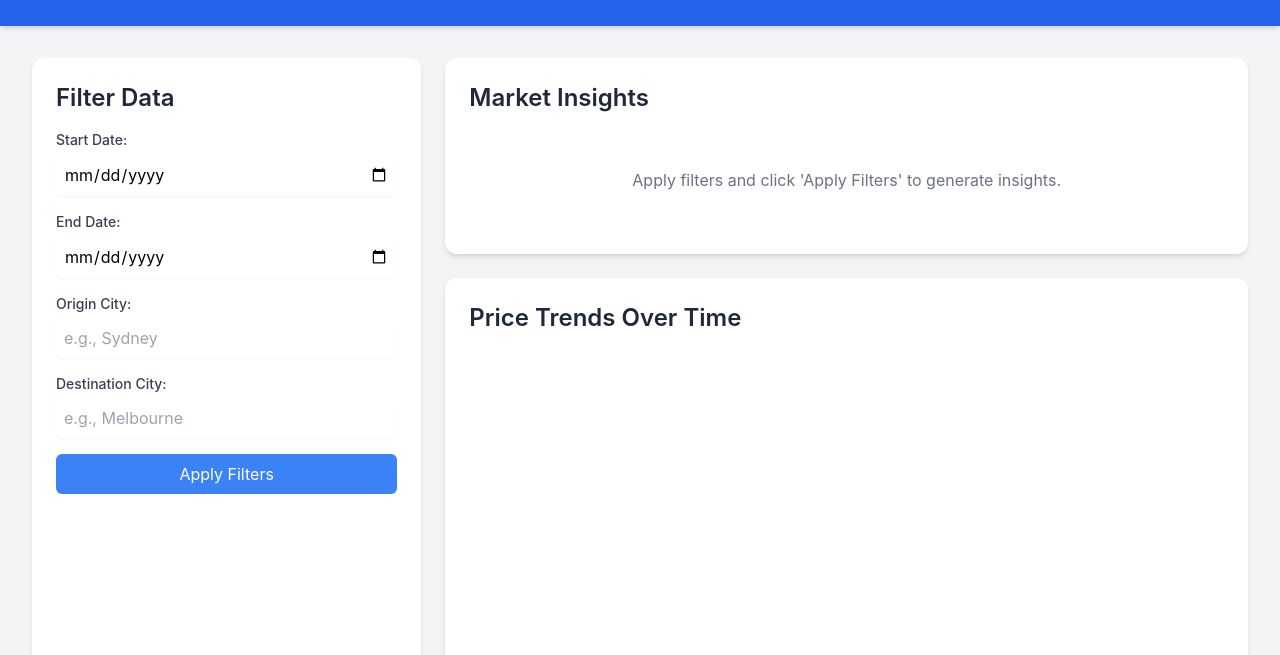
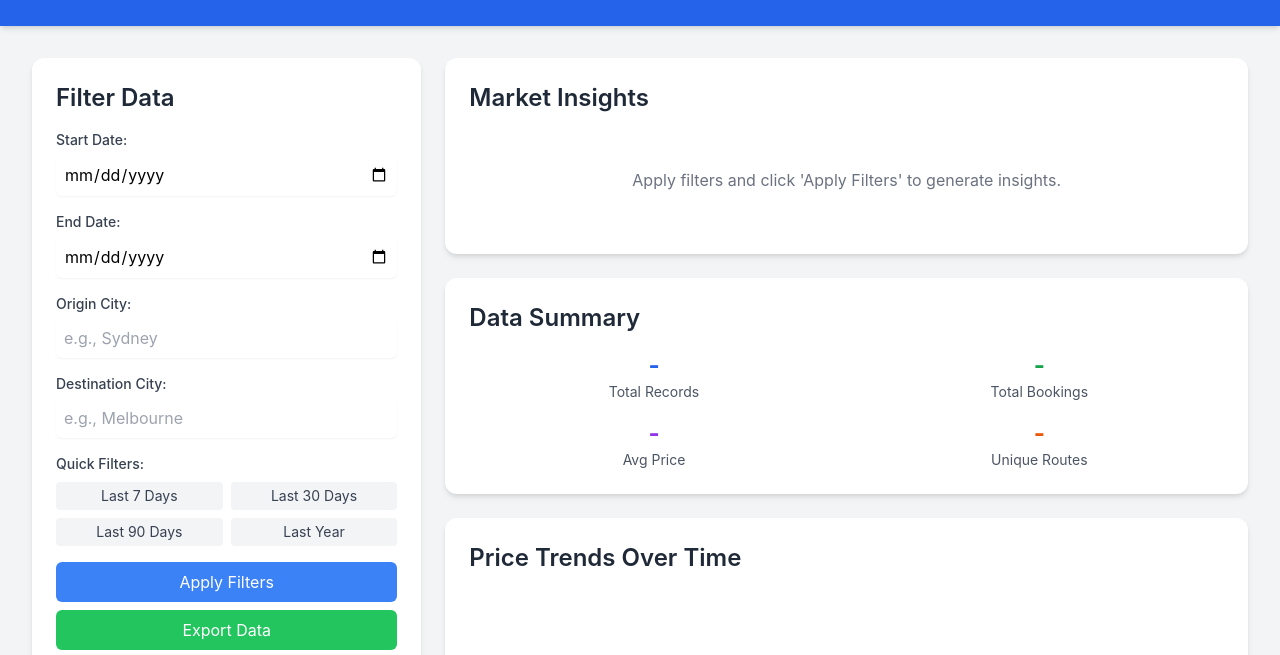
Before and after one commit to ysb74/aviation, a plain HTML site: page index.html in a window 1280 px wide. Shown: the part 106-761 px from the top of the page. Drawn offline with nearby package versions, Linux system fonts and the light colour scheme.

Commit message:
feat: Added new UI components and improved layout - Added data export button - Added quick filter preset buttons - Added data summary statistics card - Added clear filters button - Improved overall layout and styling

```diff
--- a/index.html
+++ b/index.html
@@ -75,8 +75,23 @@
                     <label for="destination" class="block text-sm font-medium text-gray-700 mb-1">Destination City:</label>
                     <input type="text" id="destination" placeholder="e.g., Melbourne" class="mt-1 block w-full rounded-md border-gray-300 shadow-sm focus:border-blue-500 focus:ring-blue-500 p-2">
                 </div>
+                <div class="mb-4">
+                    <label class="block text-sm font-medium text-gray-700 mb-2">Quick Filters:</label>
+                    <div class="grid grid-cols-2 gap-2">
+                        <button type="button" class="quick-filter bg-gray-100 hover:bg-gray-200 text-gray-700 py-1 px-2 rounded text-sm" data-days="7">Last 7 Days</button>
+                        <button type="button" class="quick-filter bg-gray-100 hover:bg-gray-200 text-gray-700 py-1 px-2 rounded text-sm" data-days="30">Last 30 Days</button>
+                        <button type="button" class="quick-filter bg-gray-100 hover:bg-gray-200 text-gray-700 py-1 px-2 rounded text-sm" data-days="90">Last 90 Days</button>
+                        <button type="button" class="quick-filter bg-gray-100 hover:bg-gray-200 text-gray-700 py-1 px-2 rounded text-sm" data-days="365">Last Year</button>
+                    </div>
+                </div>
                 <button id="applyFilters" class="w-full bg-blue-500 text-white py-2 px-4 rounded-md hover:bg-blue-600 focus:outline-none focus:ring-2 focus:ring-blue-500 focus:ring-offset-2 transition duration-150 ease-in-out">
                     Apply Filters
+                </button>
+                <button id="exportData" class="w-full mt-2 bg-green-500 text-white py-2 px-4 rounded-md hover:bg-green-600 focus:outline-none focus:ring-2 focus:ring-green-500 focus:ring-offset-2 transition duration-150 ease-in-out">
+                    Export Data
+                </button>
+                <button id="clearFilters" class="w-full mt-2 bg-gray-500 text-white py-2 px-4 rounded-md hover:bg-gray-600 focus:outline-none focus:ring-2 focus:ring-gray-500 focus:ring-offset-2 transition duration-150 ease-in-out">
+                    Clear Filters
                 </button>
             </div>
 
@@ -90,6 +105,29 @@
                     </div>
                     <div id="insightsLoading" class="hidden text-center text-blue-600">
                         <div class="loading-spinner"></div> Generating insights...
+                    </div>
+                </div>
+
+                <!-- Data Summary Statistics Card -->
+                <div class="card">
+                    <h2 class="text-2xl font-semibold text-gray-800 mb-4">Data Summary</h2>
+                    <div id="dataSummary" class="grid grid-cols-2 gap-4">
+                        <div class="text-center">
+                            <div class="text-2xl font-bold text-blue-600" id="totalRecords">-</div>
+                            <div class="text-sm text-gray-600">Total Records</div>
+                        </div>
+                        <div class="text-center">
+                            <div class="text-2xl font-bold text-green-600" id="totalBookings">-</div>
+                            <div class="text-sm text-gray-600">Total Bookings</div>
+                        </div>
+                        <div class="text-center">
+                            <div class="text-2xl font-bold text-purple-600" id="avgPrice">-</div>
+                            <div class="text-sm text-gray-600">Avg Price</div>
+                        </div>
+                        <div class="text-center">
+                            <div class="text-2xl font-bold text-orange-600" id="uniqueRoutes">-</div>
+                            <div class="text-sm text-gray-600">Unique Routes</div>
+                        </div>
                     </div>
                 </div>
 
```
